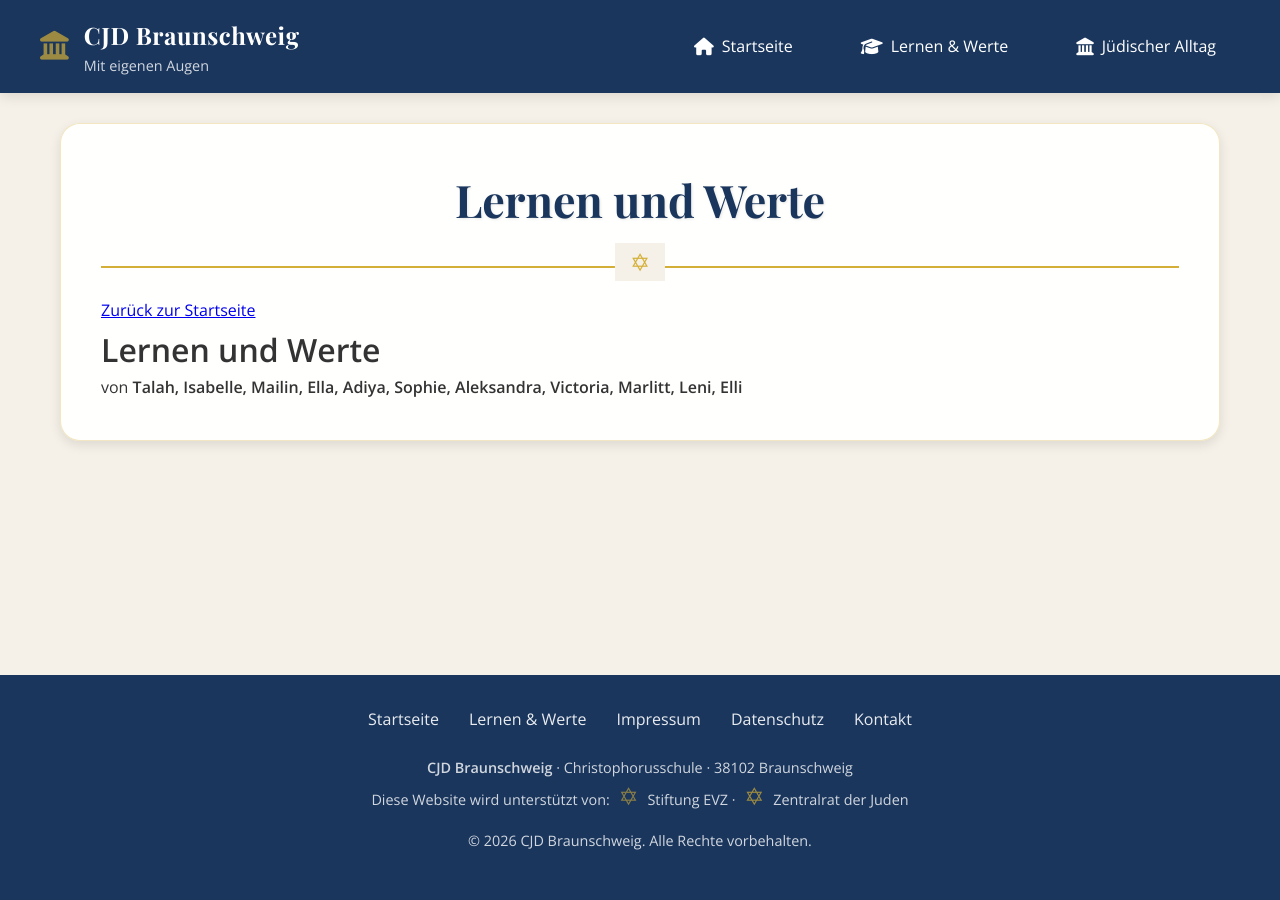
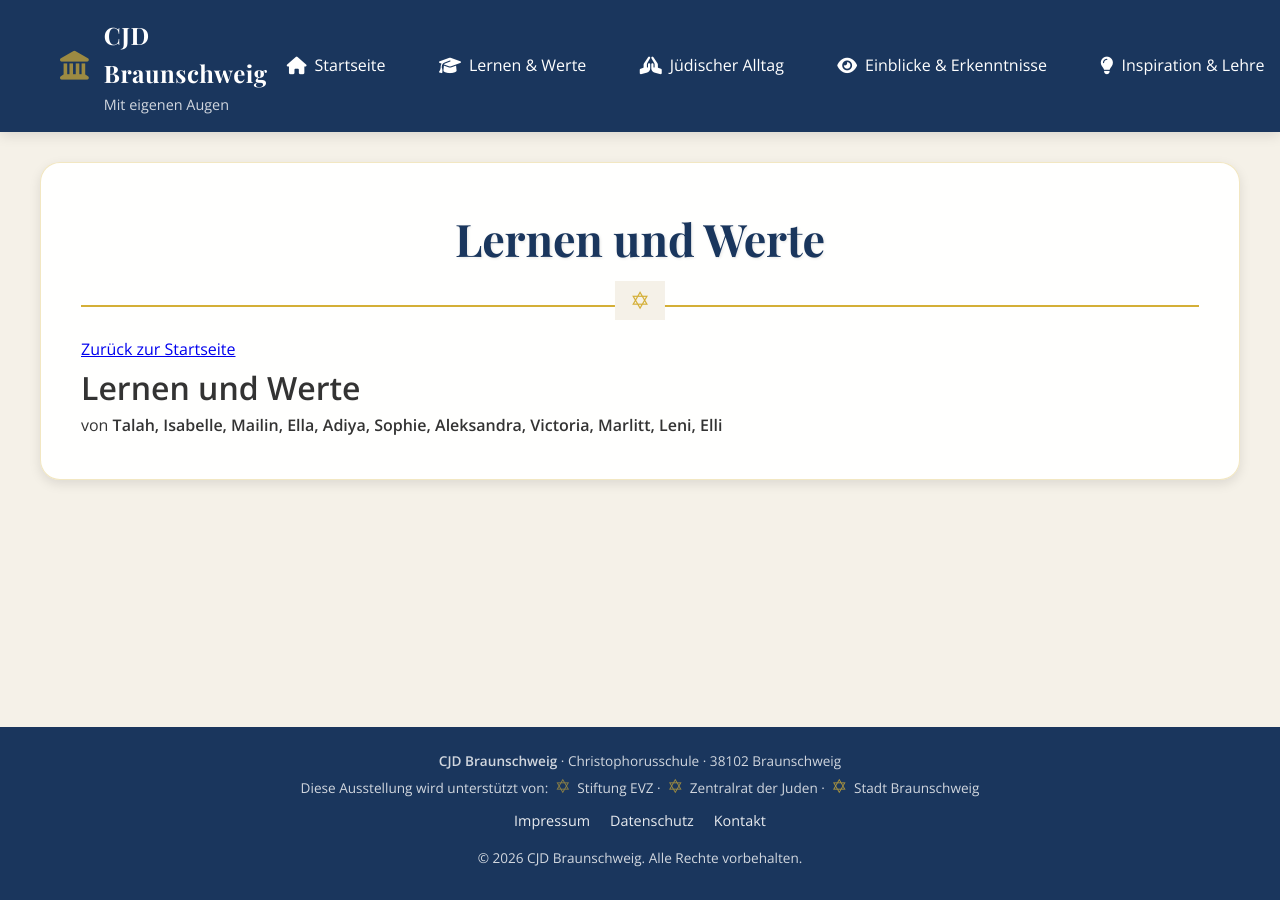
Before and after one commit to stolpersteinebs/stolpersteinebs.github.io, a Jekyll site: the page built from lernenundwerte.md, in a window 1280 px wide. Built offline with Jekyll 4.4.1, drawn with Linux system fonts in a browser that asks for light colours.

Commit message:
Update default.html

```diff
--- a/_layouts/default.html
+++ b/_layouts/default.html
@@ -39,20 +39,22 @@
             flex-direction: column;
         }
 
-        /* Navigation - Im Stil der Startseite */
+        /* Navigation - Volle Breite, im Stil der Startseite */
         .site-nav {
             background-color: var(--primary-blue);
-            padding: 1rem 2rem;
+            padding: 1rem 0;
             box-shadow: var(--shadow);
             position: sticky;
             top: 0;
             z-index: 1000;
             animation: slideInFromTop 0.8s ease-out;
+            width: 100%;
         }
 
         .nav-container {
             max-width: 1200px;
             margin: 0 auto;
+            padding: 0 20px;
             display: flex;
             justify-content: space-between;
             align-items: center;
@@ -93,14 +95,14 @@
 
         .nav-menu {
             display: flex;
-            gap: 20px;
+            gap: 15px;
             list-style: none;
         }
 
         .nav-link {
             color: var(--text-light);
             text-decoration: none;
-            padding: 0.8rem 1.5rem;
+            padding: 0.7rem 1.2rem;
             border-radius: var(--radius);
             transition: var(--transition);
             font-weight: 500;
@@ -109,6 +111,7 @@
             display: flex;
             align-items: center;
             gap: 8px;
+            white-space: nowrap;
         }
 
         .nav-link::before {
@@ -127,7 +130,7 @@
         }
 
         .nav-link:hover {
-            background-color: rgba(255, 255, 255, 0.1);
+            background-color: rgba(255, 255, 255, 0.15);
             color: var(--accent-gold);
             transform: translateY(-2px);
             box-shadow: 0 4px 8px rgba(0, 0, 0, 0.2);
@@ -146,11 +149,14 @@
         /* Hauptinhalt - Passend zum Container der Startseite */
         .main-content {
             flex: 1;
+            width: 100%;
+            padding: 30px 20px;
+            animation: fadeIn 1s ease-out;
+        }
+
+        .content-wrapper {
             max-width: 1200px;
-            width: 100%;
-            margin: 30px auto;
-            padding: 0 20px;
-            animation: fadeIn 1s ease-out;
+            margin: 0 auto;
         }
 
         .content-container {
@@ -195,12 +201,13 @@
             font-weight: 300;
         }
 
-        /* Footer - Im Stil der Startseite */
+        /* Footer - Volle Breite, reduzierter Inhalt */
         .site-footer {
             background-color: var(--primary-blue);
             color: var(--text-light);
-            padding: 2rem 0;
+            padding: 1.5rem 0;
             margin-top: auto;
+            width: 100%;
         }
 
         .footer-container {
@@ -213,8 +220,8 @@
         .footer-links {
             display: flex;
             justify-content: center;
-            gap: 30px;
-            margin-bottom: 1.5rem;
+            gap: 20px;
+            margin-bottom: 1rem;
             flex-wrap: wrap;
         }
 
@@ -223,26 +230,26 @@
             text-decoration: none;
             transition: var(--transition);
             opacity: 0.9;
+            font-size: 0.9rem;
         }
 
         .footer-link:hover {
             color: var(--accent-gold);
             opacity: 1;
-            text-decoration: underline;
         }
 
         .footer-info {
-            font-size: 0.9rem;
+            font-size: 0.85rem;
             opacity: 0.8;
             line-height: 1.5;
-            margin-bottom: 1rem;
+            margin-bottom: 0.5rem;
         }
 
         .footer-menorah {
-            font-size: 1.5rem;
+            font-size: 1.2rem;
             color: var(--accent-gold);
             animation: flicker 3s infinite alternate;
-            margin: 0 5px;
+            margin: 0 3px;
         }
 
         /* Animationen */
@@ -262,21 +269,34 @@
         }
 
         /* Responsive Design */
-        @media (max-width: 768px) {
-            .nav-container {
-                flex-direction: column;
-                gap: 15px;
-            }
-
+        @media (max-width: 1024px) {
             .nav-menu {
-                flex-wrap: wrap;
-                justify-content: center;
                 gap: 10px;
             }
 
             .nav-link {
                 padding: 0.6rem 1rem;
                 font-size: 0.9rem;
+            }
+        }
+
+        @media (max-width: 768px) {
+            .nav-container {
+                flex-direction: column;
+                gap: 15px;
+                padding: 0 15px;
+            }
+
+            .nav-menu {
+                flex-wrap: wrap;
+                justify-content: center;
+                gap: 8px;
+                width: 100%;
+            }
+
+            .nav-link {
+                padding: 0.5rem 0.8rem;
+                font-size: 0.85rem;
             }
 
             .page-title {
@@ -288,7 +308,7 @@
             }
 
             .footer-links {
-                gap: 15px;
+                gap: 12px;
             }
         }
 
@@ -301,11 +321,21 @@
 
             .nav-menu {
                 flex-direction: column;
-                width: 100%;
+                align-items: center;
             }
 
             .nav-link {
+                width: 100%;
                 justify-content: center;
+                text-align: center;
+            }
+
+            .brand-title {
+                font-size: 1.3rem;
+            }
+
+            .brand-subtitle {
+                font-size: 0.8rem;
             }
         }
     </style>
@@ -332,9 +362,20 @@
                     <i class="fas fa-graduation-cap"></i>
                     <span>Lernen & Werte</span>
                 </a></li>
-                <li><a href="/jüdischeralltag" class="nav-link" data-nav="jüdischeralltag">
-                    <i class="fas fa-landmark"></i>
+
+                <li><a href="/juedischeralltag" class="nav-link" data-nav="juedischeralltag">
+                    <i class="fas fa-hands-praying"></i>
                     <span>Jüdischer Alltag</span>
+                </a></li>
+
+                <li><a href="/einblicke" class="nav-link" data-nav="einblicke">
+                    <i class="fas fa-eye"></i>
+                    <span>Einblicke & Erkenntnisse</span>
+                </a></li>
+
+                <li><a href="/inspiration" class="nav-link" data-nav="inspiration">
+                    <i class="fas fa-lightbulb"></i>
+                    <span>Inspiration & Lehre</span>
                 </a></li>
             </ul>
         </div>
@@ -342,6 +383,7 @@
 
     <!-- Hauptinhalt -->
     <main class="main-content">
+        <div class="content-wrapper">
             <div class="content-container">
                 <header class="page-header">
                     <h1 class="page-title">{{ page.title | default: "Willkommen" }}</h1>
@@ -352,25 +394,25 @@
                     {{ content }}
                 </div>
             </div>
+        </div>
     </main>
 
-    <!-- Footer -->
+    <!-- Footer - Vereinfacht -->
     <footer class="site-footer">
         <div class="footer-container">
-            <div class="footer-links">
-                <a href="/" class="footer-link">Startseite</a>
-                <a href="/lernenundwerte/" class="footer-link">Lernen & Werte</a>
-                <a href="#" class="footer-link">Impressum</a>
-                <a href="#" class="footer-link">Datenschutz</a>
-                <a href="#" class="footer-link">Kontakt</a>
+            <div class="footer-info">
+                <p><strong>CJD Braunschweig</strong> · Christophorusschule · 38102 Braunschweig</p>
+                <p>Diese Ausstellung wird unterstützt von:
+                    <span class="footer-menorah">✡</span> Stiftung EVZ ·
+                    <span class="footer-menorah">✡</span> Zentralrat der Juden ·
+                    <span class="footer-menorah">✡</span> Stadt Braunschweig
+                </p>
             </div>
 
-            <div class="footer-info">
-                <p><strong>CJD Braunschweig</strong> · Christophorusschule · 38102 Braunschweig</p>
-                <p>Diese Website wird unterstützt von:
-                    <span class="footer-menorah">✡</span> Stiftung EVZ ·
-                    <span class="footer-menorah">✡</span> Zentralrat der Juden
-                </p>
+            <div class="footer-links">
+                <a href="/impressum/" class="footer-link">Impressum</a>
+                <a href="/datenschutz/" class="footer-link">Datenschutz</a>
+                <a href="/kontakt/" class="footer-link">Kontakt</a>
             </div>
 
             <div class="footer-info">
```
Lines whose indentation alone changed are shown as unchanged.
